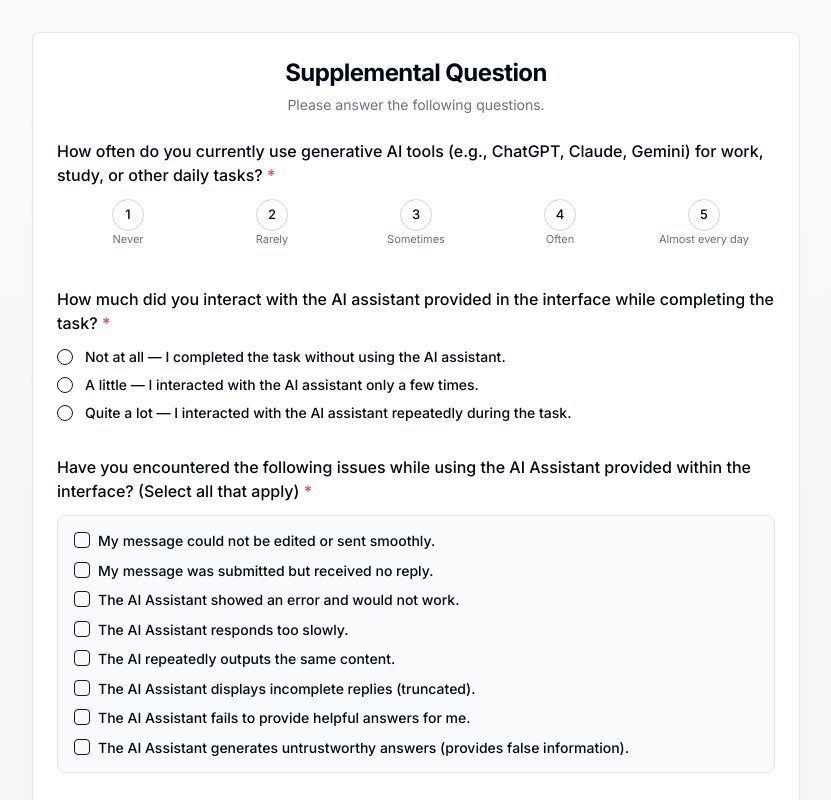
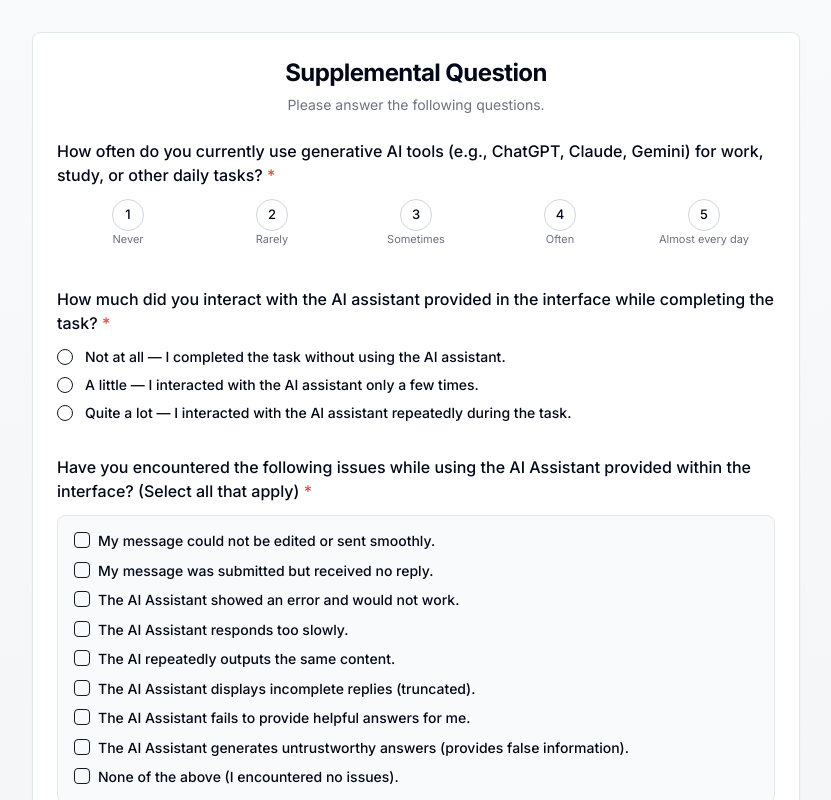
Before and after one commit to w4149/AI-Collaboration-Meaningful-Work, a Next.js app: page /supplemental-question in a window 1280 px wide. Shown: the top 800 px of the page, without its empty margins (224-1055 px from the left). Built offline with nearby package versions, Linux system fonts and the light colour scheme.

Commit message:
调整技术排查题

```diff
--- a/src/app/supplemental-question/page.tsx
+++ b/src/app/supplemental-question/page.tsx
@@ -58,6 +58,7 @@ const AI_ISSUE_OPTIONS = [
   { value: 'f', label: 'The AI Assistant displays incomplete replies (truncated).' },
   { value: 'g', label: 'The AI Assistant fails to provide helpful answers for me.' },
   { value: 'h', label: 'The AI Assistant generates untrustworthy answers (provides false information).' },
+  { value: 'i', label: 'None of the above (I encountered no issues).' },
 ] as const
 
 type AiIssues = {
@@ -69,6 +70,7 @@ type AiIssues = {
   f?: boolean
   g?: boolean
   h?: boolean
+  i?: boolean
 }
 
 export default function SupplementalQuestionPage() {
@@ -124,7 +126,17 @@ export default function SupplementalQuestionPage() {
   }
 
   const toggleAiIssue = (key: keyof AiIssues) => {
-    setAiIssues((prev) => ({ ...prev, [key]: !prev[key] }))
+    setAiIssues((prev) => {
+      if (key === 'i') {
+        // Toggle 'None': if selecting it, clear all others; if deselecting, just unset
+        const newVal = !prev.i
+        return { i: newVal }
+      } else {
+        // Toggle any issue: if selecting it, clear 'None'
+        const newVal = !prev[key]
+        return { ...prev, [key]: newVal, i: false }
+      }
+    })
   }
 
   const handleNext = () => {
@@ -153,7 +165,7 @@ export default function SupplementalQuestionPage() {
 
       const hasIssues = Object.values(aiIssues).some((v) => v)
       if (!hasIssues) {
-        setError('Please select at least one AI interaction issue, or select "none" if you had no issues.')
+        setError('Please select at least one AI interaction issue, or select "None of the above" if you had no issues.')
         return
       }
 
@@ -206,6 +218,7 @@ export default function SupplementalQuestionPage() {
       if (aiIssues.f) issues.push('f')
       if (aiIssues.g) issues.push('g')
       if (aiIssues.h) issues.push('h')
+      if (aiIssues.i) issues.push('i')
       payload.aiIssues = issues.join(',')
 
       payload.aiSuggestions = aiSuggestions
@@ -365,7 +378,7 @@ export default function SupplementalQuestionPage() {
               {/* AI suggestions - required */}
               <div className="space-y-3">
                 <Label className="text-base font-medium">
-                  Did you experience any other issues interacting with the AI assistant that were not listed above? (Please enter “none” if you had no additional issues.) <span className="text-red-500">*</span>
+                  Please describe in detail any technical‑related issues you encountered within the experiment interface. Did you experience any other issues when interacting with the AI assistant that were not listed above? (Please enter “none” if you did not encounter any problems.) <span className="text-red-500">*</span>
                 </Label>
                 <Textarea
                   placeholder="Share other issues interacting with the AI assistant..."
--- a/src/components/TaskInput.tsx
+++ b/src/components/TaskInput.tsx
@@ -93,7 +93,7 @@ export default function TaskInput({ allowPaste, disabled = false }: TaskInputPro
           ref={textareaRef}
           value={taskSubmission}
           onChange={handleChange}
-          placeholder="Write your response here..."
+          placeholder="Paste the AI-generated response here..."
           className="flex-1 resize-none min-h-[200px]"
           disabled={disabled}
           onPaste={(e) => !allowPaste && e.preventDefault()}
```
